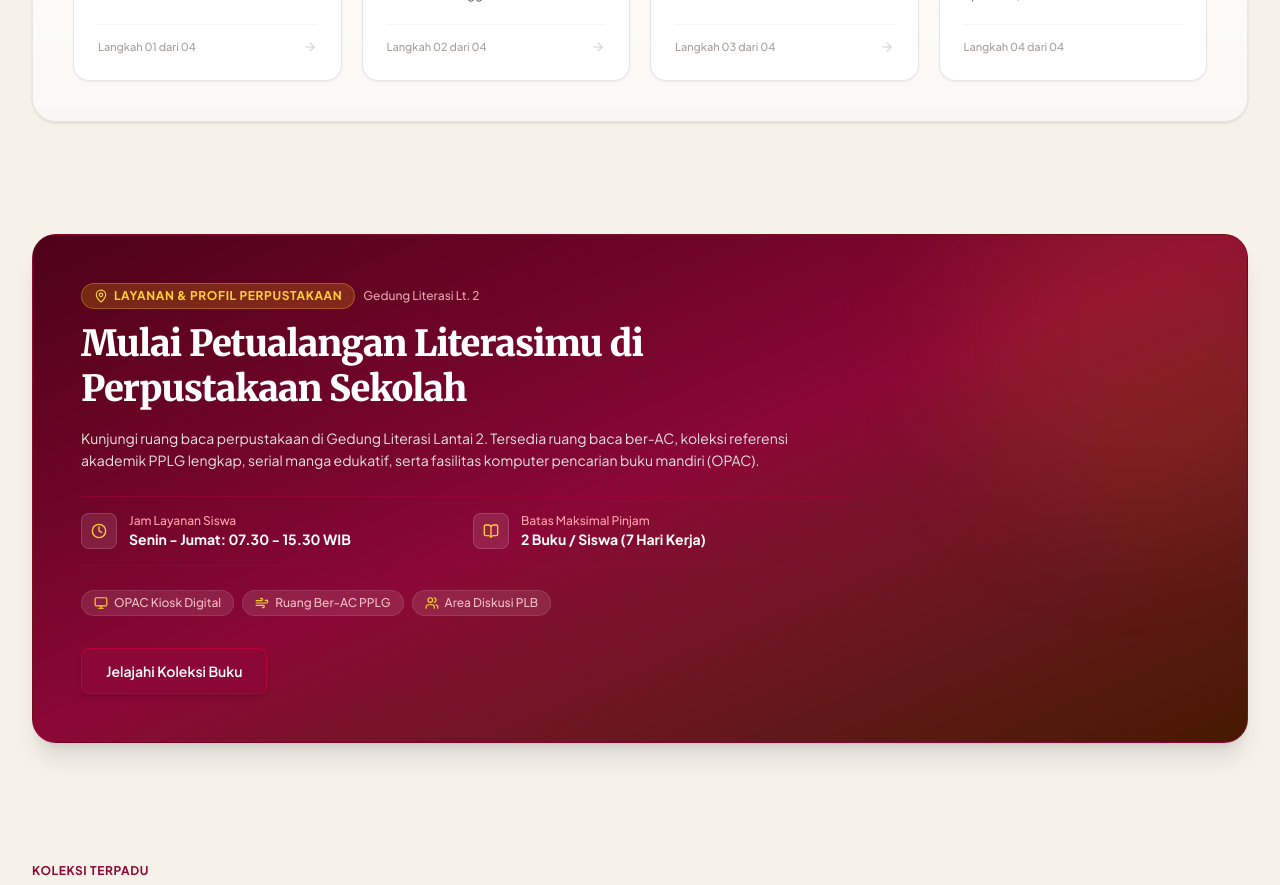
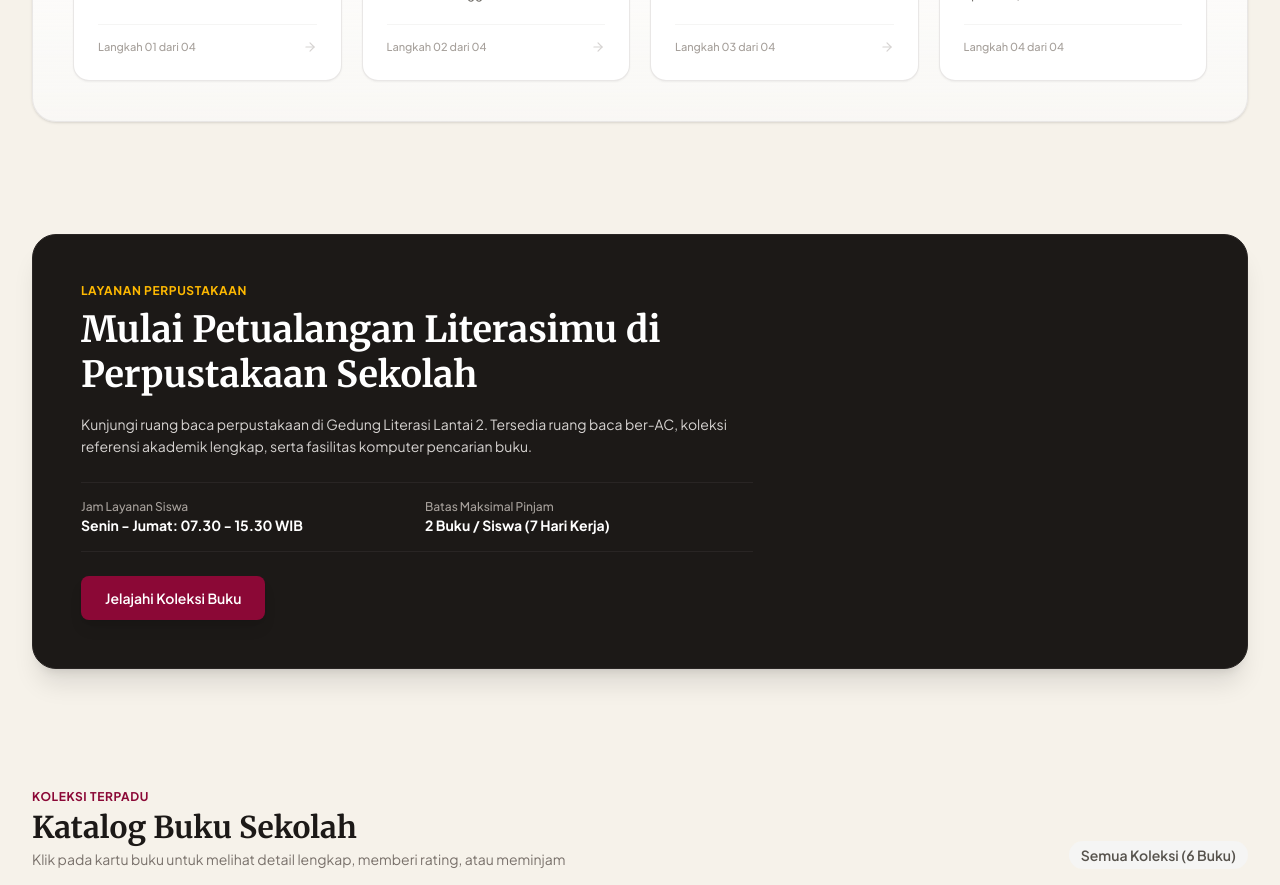
Before and after one commit to IQBAL-03/PLB-Web, a Next.js app: page / in a window 1280 px wide. Shown: the part 1760-2645 px from the top of the page. Built offline with nearby package versions, Linux system fonts and the light colour scheme.

Commit message:
style: apply original dark stone-900 color scheme to library services banner

```diff
--- a/src/components/LibraryProfileSection.tsx
+++ b/src/components/LibraryProfileSection.tsx
@@ -2,75 +2,39 @@
 
 import React from 'react';
 import Link from 'next/link';
-import { Clock, BookOpen, MapPin, Monitor, Wind, Users } from 'lucide-react';
 
 export default function LibraryProfileSection() {
   return (
     <section id="profil" className="py-10 sm:py-14 max-w-7xl mx-auto px-4 sm:px-6 lg:px-8">
-      {/* Container matching the rich maroon gradient of the Spotlight card */}
-      <div className="bg-gradient-to-br from-rose-950 via-rose-900 to-amber-950 rounded-2xl sm:rounded-3xl p-6 sm:p-10 lg:p-12 text-white shadow-xl relative overflow-hidden border border-rose-800/40">
-        {/* Ambient atmospheric glow */}
-        <div className="absolute -top-24 -right-24 w-96 h-96 bg-amber-500/10 rounded-full blur-3xl pointer-events-none" />
+      {/* Container with the exact dark stone-900 styling from the original service banner */}
+      <div className="bg-stone-900 text-white rounded-2xl sm:rounded-3xl p-6 sm:p-10 lg:p-12 border border-stone-800 shadow-xl relative overflow-hidden">
+        <div className="max-w-2xl relative z-10">
+          <span className="text-xs font-bold text-amber-400 uppercase tracking-wider block mb-2">
+            Layanan Perpustakaan
+          </span>
 
-        <div className="max-w-3xl relative z-10">
-          <div className="inline-flex items-center gap-2 mb-3">
-            <span className="text-[10px] sm:text-xs font-bold text-amber-300 bg-amber-400/20 border border-amber-300/30 px-3 py-1 rounded-full uppercase tracking-wider backdrop-blur-xs flex items-center gap-1.5">
-              <MapPin className="w-3.5 h-3.5 text-amber-300" />
-              <span>Layanan &amp; Profil Perpustakaan</span>
-            </span>
-            <span className="text-xs text-rose-200/80 font-medium">Gedung Literasi Lt. 2</span>
-          </div>
-
-          <h2 className="font-serif text-2xl sm:text-3xl lg:text-4xl font-extrabold mb-4 text-white tracking-tight leading-tight">
+          <h2 className="font-serif text-2xl sm:text-3xl lg:text-4xl font-bold mb-4 text-white leading-tight">
             Mulai Petualangan Literasimu di Perpustakaan Sekolah
           </h2>
 
-          <p className="text-xs sm:text-sm text-stone-200 leading-relaxed mb-6">
-            Kunjungi ruang baca perpustakaan di Gedung Literasi Lantai 2. Tersedia ruang baca ber-AC, koleksi referensi akademik PPLG lengkap, serial manga edukatif, serta fasilitas komputer pencarian buku mandiri (OPAC).
+          <p className="text-xs sm:text-sm text-stone-300 leading-relaxed mb-6">
+            Kunjungi ruang baca perpustakaan di Gedung Literasi Lantai 2. Tersedia ruang baca ber-AC, koleksi referensi akademik lengkap, serta fasilitas komputer pencarian buku.
           </p>
 
-          {/* Operational Hours and Loan Rules Cards */}
-          <div className="grid grid-cols-1 sm:grid-cols-2 gap-4 text-xs text-stone-200 mb-6 py-4 border-y border-rose-800/60">
-            <div className="flex items-start gap-3">
-              <div className="w-9 h-9 rounded-lg bg-white/10 border border-white/15 flex items-center justify-center shrink-0 text-amber-300">
-                <Clock className="w-4 h-4" />
-              </div>
-              <div>
-                <span className="text-rose-300 block font-medium">Jam Layanan Siswa</span>
-                <span className="text-white font-bold text-sm">Senin - Jumat: 07.30 - 15.30 WIB</span>
-              </div>
+          <div className="grid grid-cols-1 sm:grid-cols-2 gap-4 text-xs text-stone-300 mb-6 py-4 border-y border-stone-800">
+            <div>
+              <span className="text-stone-400 block font-medium">Jam Layanan Siswa</span>
+              <span className="text-white font-bold text-sm">Senin - Jumat: 07.30 - 15.30 WIB</span>
             </div>
-
-            <div className="flex items-start gap-3">
-              <div className="w-9 h-9 rounded-lg bg-white/10 border border-white/15 flex items-center justify-center shrink-0 text-amber-300">
-                <BookOpen className="w-4 h-4" />
-              </div>
-              <div>
-                <span className="text-rose-300 block font-medium">Batas Maksimal Pinjam</span>
-                <span className="text-white font-bold text-sm">2 Buku / Siswa (7 Hari Kerja)</span>
-              </div>
+            <div>
+              <span className="text-stone-400 block font-medium">Batas Maksimal Pinjam</span>
+              <span className="text-white font-bold text-sm">2 Buku / Siswa (7 Hari Kerja)</span>
             </div>
-          </div>
-
-          {/* Clean Facility Badges */}
-          <div className="flex flex-wrap items-center gap-2 mb-8 text-xs text-rose-200/90 font-medium">
-            <span className="inline-flex items-center gap-1.5 px-3 py-1 rounded-full bg-white/10 border border-white/10">
-              <Monitor className="w-3.5 h-3.5 text-amber-300" />
-              <span>OPAC Kiosk Digital</span>
-            </span>
-            <span className="inline-flex items-center gap-1.5 px-3 py-1 rounded-full bg-white/10 border border-white/10">
-              <Wind className="w-3.5 h-3.5 text-amber-300" />
-              <span>Ruang Ber-AC PPLG</span>
-            </span>
-            <span className="inline-flex items-center gap-1.5 px-3 py-1 rounded-full bg-white/10 border border-white/10">
-              <Users className="w-3.5 h-3.5 text-amber-300" />
-              <span>Area Diskusi PLB</span>
-            </span>
           </div>
 
           <Link
             href="#katalog"
-            className="inline-block px-6 py-3 rounded-lg bg-rose-900 hover:bg-rose-950 text-white font-semibold text-xs sm:text-sm transition-colors shadow-md border border-rose-700/80 cursor-pointer focus:outline-none focus:ring-2 focus:ring-amber-400"
+            className="inline-block px-6 py-3 rounded-lg bg-rose-900 hover:bg-rose-950 text-white font-semibold text-xs sm:text-sm transition-colors shadow-lg cursor-pointer"
           >
             Jelajahi Koleksi Buku
           </Link>
```
